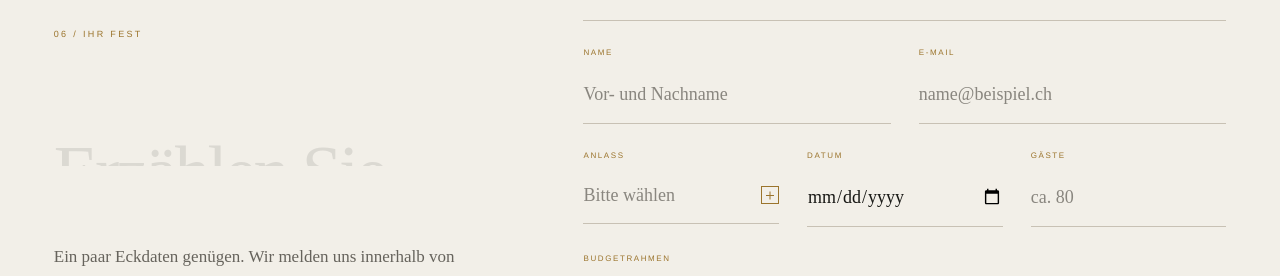
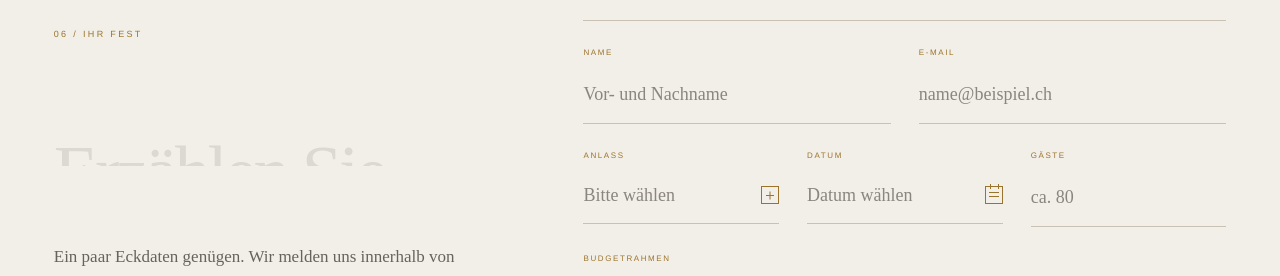
Before and after one commit to 3pWEBQUERY/ECLAT, a Next.js app: page / in a window 1280 px wide. Shown: the part 6680-6956 px from the top of the page. Built offline with nearby package versions, Linux system fonts and the light colour scheme.

Commit message:
Add custom event date picker

```diff
--- a/app/globals.css
+++ b/app/globals.css
@@ -222,6 +222,12 @@ select { color-scheme: dark; }
 .custom-select.is-open .custom-select-trigger i::before { background: #10100f; transform: rotate(45deg); }
 .custom-select.is-open .custom-select-trigger i::after { background: #10100f; transform: rotate(-45deg); }
 .custom-select.has-error .custom-select-trigger { border-color: #b45b43; }
+.date-picker-trigger i { color: var(--gold); }
+.date-picker-trigger i::before { top: 5px; left: 3px; width: 10px; height: 1px; background: currentColor; box-shadow: 0 4px 0 currentColor; transform: none; }
+.date-picker-trigger i::after { top: -3px; left: 4px; width: 1px; height: 5px; background: currentColor; box-shadow: 8px 0 0 currentColor; transform: none; }
+.custom-date.is-open .date-picker-trigger i { color: #10100f; }
+.custom-date.is-open .date-picker-trigger i::before { background: currentColor; transform: none; }
+.custom-date.is-open .date-picker-trigger i::after { background: currentColor; transform: none; }
 .custom-select-panel { position: absolute; z-index: 20; top: calc(100% + 1px); left: 0; width: 100%; margin: 0; padding: 0; list-style: none; color: var(--ink); background: var(--bg); border: 1px solid var(--gold); animation: select-reveal .32s cubic-bezier(.16,1,.3,1) both; }
 .custom-select-panel li { min-height: 52px; padding: 0 14px; display: grid; grid-template-columns: 30px 1fr 20px; align-items: center; border-bottom: 1px solid var(--line); cursor: pointer; font: 17px/1 var(--display); letter-spacing: 0; transition: background .2s ease, color .2s ease; }
 .custom-select-panel li:last-child { border-bottom: 0; }
@@ -230,6 +236,23 @@ select { color-scheme: dark; }
 .custom-select-panel li.is-active, .custom-select-panel li:hover, .custom-select-panel li[aria-selected="true"] { color: #10100f; background: var(--gold); }
 .custom-select-panel li.is-active > span, .custom-select-panel li:hover > span, .custom-select-panel li[aria-selected="true"] > span { color: #10100f; }
 .custom-select-panel li.is-active > b, .custom-select-panel li:hover > b { color: #10100f; opacity: 1; transform: none; }
+.date-picker-panel { position: absolute; z-index: 30; top: calc(100% + 1px); left: 0; width: min(350px, calc(100vw - 40px)); padding: 14px; color: var(--ink); background: var(--bg); border: 1px solid var(--gold); animation: select-reveal .32s cubic-bezier(.16,1,.3,1) both; }
+.date-picker-head { height: 48px; display: grid; grid-template-columns: 38px 1fr 38px; align-items: center; border-bottom: 1px solid var(--line); }
+.date-picker-head strong { color: var(--ink); font: 400 18px/1 var(--display); letter-spacing: 0; text-align: center; text-transform: capitalize; }
+.date-picker-head button { width: 38px; height: 38px; display: grid; place-items: center; padding: 0; color: var(--gold); background: transparent; border: 1px solid transparent; border-radius: 0; cursor: pointer; transition: color .2s, background .2s, border-color .2s; }
+.date-picker-head button:hover:not(:disabled), .date-picker-head button:focus-visible { color: #10100f; background: var(--gold); border-color: var(--gold); outline: none; }
+.date-picker-head button:disabled { opacity: .2; cursor: default; }
+.month-chevron { width: 8px; height: 8px; border-bottom: 1px solid currentColor; border-left: 1px solid currentColor; transform: rotate(45deg); }
+.next-month .month-chevron { transform: rotate(225deg); }
+.date-picker-weekdays, .date-picker-days { display: grid; grid-template-columns: repeat(7, minmax(0, 1fr)); }
+.date-picker-weekdays { padding: 15px 0 7px; color: var(--gold); font-size: 7px; letter-spacing: .08em; text-align: center; }
+.date-picker-days button { position: relative; aspect-ratio: 1; min-width: 0; padding: 0; color: var(--ink); background: transparent; border: 1px solid transparent; border-radius: 0; cursor: pointer; font: 13px/1 var(--sans); transition: color .18s, background .18s, border-color .18s; }
+.date-picker-days button:hover:not(:disabled), .date-picker-days button:focus-visible { border-color: var(--gold); outline: none; }
+.date-picker-days button.is-outside { color: var(--muted); opacity: .35; }
+.date-picker-days button:disabled { color: var(--muted); opacity: .16; cursor: default; }
+.date-picker-days button.is-today::after { content: ""; position: absolute; left: 50%; bottom: 5px; width: 10px; height: 1px; background: var(--gold); transform: translateX(-50%); }
+.date-picker-days button.is-selected { color: #10100f; background: var(--gold); border-color: var(--gold); opacity: 1; }
+.date-picker-days button.is-selected::after { background: #10100f; }
 .field-error { display: block; margin-top: 8px; color: #b45b43; font-size: 9px; letter-spacing: .06em; }
 .privacy { display: flex; align-items: flex-start; gap: 10px; color: var(--muted); line-height: 1.6; letter-spacing: .06em; text-transform: none; }
 .privacy input { accent-color: var(--gold); margin-top: 2px; }
--- a/app/page.tsx
+++ b/app/page.tsx
@@ -35,6 +35,29 @@ const budgetOptions = [
   { label: "CHF 15’000 – 30’000", value: "CHF 15’000 – 30’000" },
   { label: "Ab CHF 30’000", value: "Ab CHF 30’000" },
 ];
+const weekdayLabels = ["MO", "DI", "MI", "DO", "FR", "SA", "SO"];
+const monthFormatter = new Intl.DateTimeFormat("de-CH", { month: "long", year: "numeric" });
+const dateFormatter = new Intl.DateTimeFormat("de-CH", { day: "2-digit", month: "long", year: "numeric" });
+
+function toDateValue(date: Date) {
+  const year = date.getFullYear();
+  const month = String(date.getMonth() + 1).padStart(2, "0");
+  const day = String(date.getDate()).padStart(2, "0");
+  return `${year}-${month}-${day}`;
+}
+
+function fromDateValue(value: string) {
+  const [year, month, day] = value.split("-").map(Number);
+  return new Date(year, month - 1, day);
+}
+
+function getCalendarDays(month: Date) {
+  const firstDay = new Date(month.getFullYear(), month.getMonth(), 1);
+  const mondayOffset = (firstDay.getDay() + 6) % 7;
+  return Array.from({ length: 42 }, (_, index) => (
+    new Date(month.getFullYear(), month.getMonth(), index - mondayOffset + 1)
+  ));
+}
 
 function Arrow() {
   return <span className="arrow-icon" aria-hidden="true" />;
@@ -51,12 +74,20 @@ export default function Home() {
   const [budget, setBudget] = useState("");
   const [budgetSelectOpen, setBudgetSelectOpen] = useState(false);
   const [activeBudgetOption, setActiveBudgetOption] = useState(0);
+  const [eventDate, setEventDate] = useState("");
+  const [datePickerOpen, setDatePickerOpen] = useState(false);
+  const [visibleMonth, setVisibleMonth] = useState(() => {
+    const today = new Date();
+    return new Date(today.getFullYear(), today.getMonth(), 1);
+  });
   const [legalPanel, setLegalPanel] = useState<"impressum" | "datenschutz" | null>(null);
   const heroRef = useRef<HTMLElement>(null);
   const eventSelectRef = useRef<HTMLDivElement>(null);
   const eventSelectButtonRef = useRef<HTMLButtonElement>(null);
   const budgetSelectRef = useRef<HTMLDivElement>(null);
   const budgetSelectButtonRef = useRef<HTMLButtonElement>(null);
+  const datePickerRef = useRef<HTMLDivElement>(null);
+  const datePickerButtonRef = useRef<HTMLButtonElement>(null);
 
   useEffect(() => {
     const saved = localStorage.getItem("eclat-theme") as "light" | "dark" | null;
@@ -92,6 +123,7 @@ export default function Home() {
     const closeCustomSelects = (event: PointerEvent) => {
       if (!eventSelectRef.current?.contains(event.target as Node)) setEventSelectOpen(false);
       if (!budgetSelectRef.current?.contains(event.target as Node)) setBudgetSelectOpen(false);
+      if (!datePickerRef.current?.contains(event.target as Node)) setDatePickerOpen(false);
     };
     document.addEventListener("pointerdown", closeCustomSelects);
     return () => document.removeEventListener("pointerdown", closeCustomSelects);
@@ -135,6 +167,7 @@ export default function Home() {
       form.reset();
       setEventType("");
       setBudget("");
+      setEventDate("");
       setStatus("success");
     } catch {
       setStatus("error");
@@ -146,6 +179,7 @@ export default function Home() {
     setEventSelectError(false);
     setEventSelectOpen(false);
     setBudgetSelectOpen(false);
+    setDatePickerOpen(false);
     eventSelectButtonRef.current?.focus();
   };
 
@@ -157,6 +191,8 @@ export default function Home() {
     if (event.key === "ArrowDown" || event.key === "ArrowUp") {
       event.preventDefault();
       const direction = event.key === "ArrowDown" ? 1 : -1;
+      setBudgetSelectOpen(false);
+      setDatePickerOpen(false);
       setEventSelectOpen(true);
       setActiveEventOption((current) => (current + direction + eventOptions.length) % eventOptions.length);
       return;
@@ -171,7 +207,32 @@ export default function Home() {
     setBudget(option.value);
     setBudgetSelectOpen(false);
     setEventSelectOpen(false);
+    setDatePickerOpen(false);
     budgetSelectButtonRef.current?.focus();
+  };
+
+  const toggleDatePicker = () => {
+    if (!datePickerOpen) {
+      const baseDate = eventDate ? fromDateValue(eventDate) : new Date();
+      setVisibleMonth(new Date(baseDate.getFullYear(), baseDate.getMonth(), 1));
+      setEventSelectOpen(false);
+      setBudgetSelectOpen(false);
+    }
+    setDatePickerOpen((open) => !open);
+  };
+
+  const chooseDate = (date: Date) => {
+    setEventDate(toDateValue(date));
+    setDatePickerOpen(false);
+    datePickerSelectButtonFocus();
+  };
+
+  const datePickerSelectButtonFocus = () => {
+    window.requestAnimationFrame(() => datePickerButtonRef.current?.focus());
+  };
+
+  const changeVisibleMonth = (offset: number) => {
+    setVisibleMonth((month) => new Date(month.getFullYear(), month.getMonth() + offset, 1));
   };
 
   const handleBudgetSelectKey = (event: React.KeyboardEvent<HTMLButtonElement>) => {
@@ -182,6 +243,8 @@ export default function Home() {
     if (event.key === "ArrowDown" || event.key === "ArrowUp") {
       event.preventDefault();
       const direction = event.key === "ArrowDown" ? 1 : -1;
+      setEventSelectOpen(false);
+      setDatePickerOpen(false);
       setBudgetSelectOpen(true);
       setActiveBudgetOption((current) => (current + direction + budgetOptions.length) % budgetOptions.length);
       return;
@@ -196,6 +259,13 @@ export default function Home() {
     setMenuOpen(false);
     setLegalPanel(panel);
   };
+
+  const today = new Date();
+  today.setHours(0, 0, 0, 0);
+  const calendarDays = getCalendarDays(visibleMonth);
+  const selectedDate = eventDate ? fromDateValue(eventDate) : null;
+  const previousMonthDisabled = visibleMonth.getFullYear() === today.getFullYear()
+    && visibleMonth.getMonth() === today.getMonth();
 
   return (
     <main>
@@ -386,6 +456,7 @@ export default function Home() {
                   aria-label="Anlass auswählen"
                   onClick={() => {
                     setBudgetSelectOpen(false);
+                    setDatePickerOpen(false);
                     setEventSelectOpen((open) => !open);
                   }}
                   onKeyDown={handleEventSelectKey}
@@ -415,7 +486,79 @@ export default function Home() {
               </div>
               {eventSelectError && <small className="field-error">Bitte wählen Sie einen Anlass.</small>}
             </div>
-            <label>DATUM<input type="date" name="eventDate" /></label>
+            <div className="custom-field">
+              <span className="field-label">DATUM</span>
+              <div className={`custom-select custom-date${datePickerOpen ? " is-open" : ""}`} ref={datePickerRef}>
+                <input type="hidden" name="eventDate" value={eventDate} />
+                <button
+                  ref={datePickerButtonRef}
+                  className="custom-select-trigger date-picker-trigger"
+                  type="button"
+                  aria-controls="event-date-picker"
+                  aria-expanded={datePickerOpen}
+                  aria-haspopup="dialog"
+                  aria-label="Datum auswählen"
+                  onClick={toggleDatePicker}
+                >
+                  <span className={eventDate ? "" : "placeholder"}>
+                    {selectedDate ? dateFormatter.format(selectedDate) : "Datum wählen"}
+                  </span>
+                  <i aria-hidden="true" />
+                </button>
+                {datePickerOpen && (
+                  <div
+                    id="event-date-picker"
+                    className="date-picker-panel"
+                    role="dialog"
+                    aria-modal="false"
+                    aria-labelledby="date-picker-month"
+                    onKeyDown={(event) => {
+                      if (event.key === "Escape") {
+                        setDatePickerOpen(false);
+                        datePickerSelectButtonFocus();
+                      }
+                    }}
+                  >
+                    <div className="date-picker-head">
+                      <button type="button" disabled={previousMonthDisabled} onClick={() => changeVisibleMonth(-1)} aria-label="Vorheriger Monat">
+                        <span className="month-chevron" aria-hidden="true" />
+                      </button>
+                      <strong id="date-picker-month" aria-live="polite">{monthFormatter.format(visibleMonth)}</strong>
+                      <button className="next-month" type="button" onClick={() => changeVisibleMonth(1)} aria-label="Nächster Monat">
+                        <span className="month-chevron" aria-hidden="true" />
+                      </button>
+                    </div>
+                    <div className="date-picker-weekdays" aria-hidden="true">
+                      {weekdayLabels.map((day) => <span key={day}>{day}</span>)}
+                    </div>
+                    <div className="date-picker-days" role="grid" aria-label={monthFormatter.format(visibleMonth)}>
+                      {calendarDays.map((date) => {
+                        const value = toDateValue(date);
+                        const isOutsideMonth = date.getMonth() !== visibleMonth.getMonth();
+                        const isPast = date < today;
+                        const isSelected = selectedDate ? toDateValue(selectedDate) === value : false;
+                        const isToday = toDateValue(today) === value;
+                        return (
+                          <button
+                            key={value}
+                            type="button"
+                            role="gridcell"
+                            disabled={isPast}
+                            aria-selected={isSelected}
+                            aria-label={dateFormatter.format(date)}
+                            autoFocus={isSelected || (!selectedDate && isToday)}
+                            className={`${isOutsideMonth ? "is-outside " : ""}${isToday ? "is-today " : ""}${isSelected ? "is-selected" : ""}`.trim()}
+                            onClick={() => chooseDate(date)}
+                          >
+                            {date.getDate()}
+                          </button>
+                        );
+                      })}
+                    </div>
+                  </div>
+                )}
+              </div>
+            </div>
             <label>GÄSTE<input type="number" name="guests" min="2" max="2000" placeholder="ca. 80" /></label>
           </div>
           <div className="custom-field">
@@ -433,6 +576,7 @@ export default function Home() {
                 aria-label="Budgetrahmen auswählen"
                 onClick={() => {
                   setEventSelectOpen(false);
+                  setDatePickerOpen(false);
                   setBudgetSelectOpen((open) => !open);
                 }}
                 onKeyDown={handleBudgetSelectKey}
```
